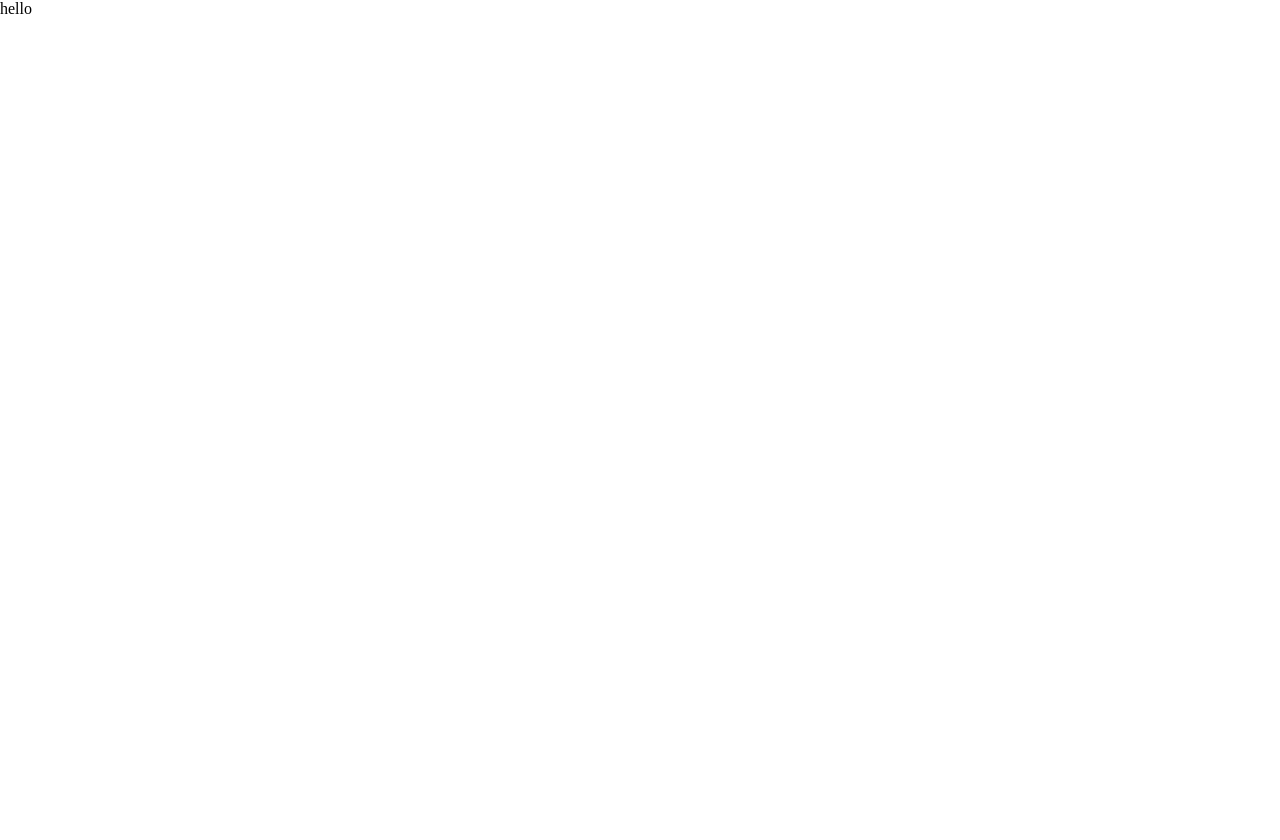
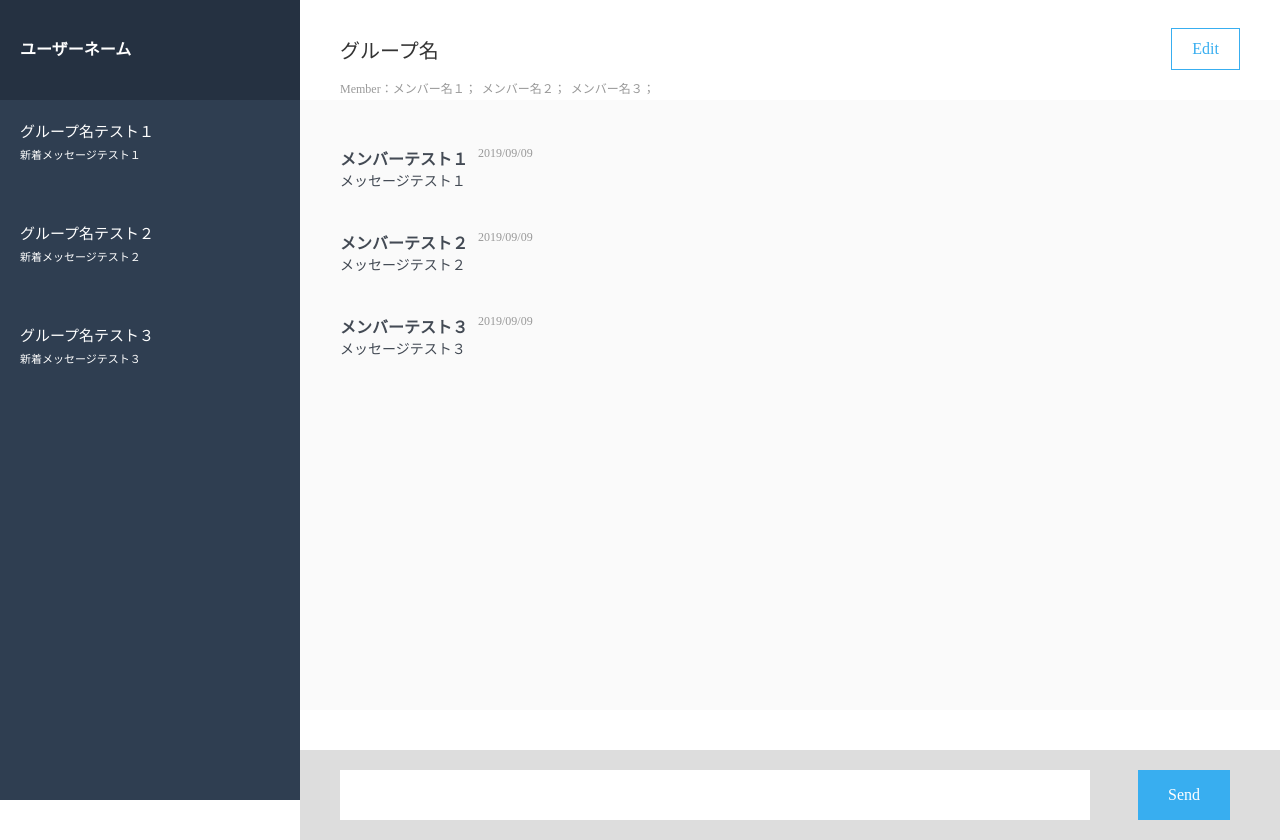
Before and after one commit to message2tomorrow/chat-space, a Rails app: page / in a window 1280 px wide. Before the commit the page is almost empty. Before the commit the page ends 14 px from the top, so only its background shows below. Run offline with Rails 7, Linux system fonts and the light colour scheme; style sheets or scripts are compiled from the project's sources; some libraries are stand-ins or nearby versions.

Commit message:
eidt_of_view_of_chatspace

```diff
--- a/app/assets/stylesheets/application.scss
+++ b/app/assets/stylesheets/application.scss
@@ -1 +1,8 @@
-@import "./reset";
+@import "config/colors";
+@import "config/font-size";
+@import "config/reset";
+@import "mixins/mixin";
+@import "mixins/vendor_prefix";
+@import "modules/side_bar";
+@import "modules/chat";
+@import "messages/messages.scss";
--- /dev/null
+++ b/app/assets/stylesheets/config/colors.scss
@@ -0,0 +1,4 @@
+$white: #fff;
+$side_blue_dark: #253141;
+$side_blue_light: #2f3e51;
+$light_blue: #38AEF0;
--- /dev/null
+++ b/app/assets/stylesheets/config/font-size.scss
@@ -0,0 +1,3 @@
+$side_header_font: 16px;
+$side_group_name: 15px;
+$side_group_message: 11px;
--- /dev/null
+++ b/app/assets/stylesheets/config/reset.scss
@@ -0,0 +1,126 @@
+/*!
+ * YUI 3.5.0 - reset.css (http://developer.yahoo.com/yui/3/cssreset/)
+ * http://cssreset.com
+ * Copyright 2012 Yahoo! Inc. All rights reserved.
+ * http://yuilibrary.com/license/
+ */
+/*
+    TODO will need to remove settings on HTML since we can't namespace it.
+    TODO with the prefix, should I group by selector or property for weight savings?
+*/
+html{
+  color:#000;
+  background:#FFF;
+}
+/*
+  TODO remove settings on BODY since we can't namespace it.
+*/
+/*
+  TODO test putting a class on HEAD.
+      - Fails on FF.
+*/
+body,
+div,
+dl,
+dt,
+dd,
+ul,
+ol,
+li,
+h1,
+h2,
+h3,
+h4,
+h5,
+h6,
+pre,
+code,
+form,
+fieldset,
+legend,
+input,
+textarea,
+p,
+blockquote,
+th,
+td {
+  margin:0;
+  padding:0;
+}
+table {
+  border-collapse:collapse;
+  border-spacing:0;
+}
+fieldset,
+img {
+  border:0;
+}
+/*
+  TODO think about hanlding inheritence differently, maybe letting IE6 fail a bit...
+*/
+address,
+caption,
+cite,
+code,
+dfn,
+em,
+strong,
+th,
+var {
+  font-style:normal;
+  font-weight:normal;
+}
+
+ol,
+ul {
+  list-style:none;
+}
+
+caption,
+th {
+  text-align:left;
+}
+h1,
+h2,
+h3,
+h4,
+h5,
+h6 {
+  font-size:100%;
+  font-weight:normal;
+}
+q:before,
+q:after {
+  content:'';
+}
+abbr,
+acronym {
+  border:0;
+  font-variant:normal;
+}
+/* to preserve line-height and selector appearance */
+sup {
+  vertical-align:text-top;
+}
+sub {
+  vertical-align:text-bottom;
+}
+input,
+textarea,
+select {
+  font-family:inherit;
+  font-size:inherit;
+  font-weight:inherit;
+}
+/*to enable resizing for IE*/
+input,
+textarea,
+select {
+  *font-size:100%;
+}
+/*because legend doesn't inherit in IE */
+legend {
+  color:#000;
+}
+/* YUI CSS Detection Stamp */
+#yui3-css-stamp.cssreset { display: none; }
--- /dev/null
+++ b/app/assets/stylesheets/messages/messages.scss
@@ -0,0 +1,3 @@
+.wrapper {
+  @include flexbox;
+}
--- /dev/null
+++ b/app/assets/stylesheets/mixins/_vendor_prefix.scss
@@ -0,0 +1,7 @@
+$prefixes: -webkit-, -moz-, -ms-, -o-, '';
+
+@mixin flexbox {
+  @each $prefix in $prefixes {
+    display: #{$prefix}flex;
+  }
+}
--- /dev/null
+++ b/app/assets/stylesheets/modules/chat.scss
@@ -0,0 +1,101 @@
+.chat {
+  width: calc(100% - 300px);
+  .header {
+    box-sizing: border-box;
+    height: 100px;
+    padding: 0 40px;
+    .left-header {
+      float: left;
+      &__title {
+        color: #333;
+        font-size: 20px;
+        margin-top: 35px;
+      }
+      &__members {
+        color: #999;
+        display: flex;
+        font-size: 12px;
+        margin-top: 15px;
+        .member {
+          display: inline-block;
+          padding-right: 5px;
+        }
+      }
+    }
+    .right-header {
+      border: 1px solid $light_blue;
+      color: $light_blue;
+      float: right;
+      height: 40px;
+      line-height: 40px;
+      margin-top: 28px;
+      padding: 0 20px;
+    }
+  }
+
+  .messages {
+    background-color: #FAFAFA;
+    box-sizing: border-box;
+    padding: 46px 40px 0;
+    height: calc(100% - 100px - 90px);
+    .message {
+      .upper-message {
+        display: flex;
+        &__user-name {
+          color: #434a54;
+          font-size: 16px;
+          font-weight: bold;
+        }
+        &__date {
+          color: #999;
+          font-size: 12px;
+          padding-left: 10px;
+        }
+      }
+      .lower-message {
+        margin-top: 10px;
+        &__content {
+          color: #434a54;
+          font-size: 14px;
+          margin-bottom: 40px;
+        }
+      }
+    }
+  }
+
+  .form {
+    background-color: #DDDDDD;
+    box-sizing: border-box;
+    height: 90px;
+    padding: 20px 50px 20px 40px;
+    &__message {
+      border: none;
+      float: left;
+      height: 50px;
+      width: calc(100% - 150px);
+    }
+    &__mask {
+      background-color: $white;
+      float: left;
+      height: 50px;
+      padding-right: 10px;
+      &__image {
+        font-size: 20px;
+        line-height: 50px;
+      }
+      .hidden {
+        display: none;
+      }
+    }
+    &__submit {
+      background-color: $light_blue;
+      border: none;
+      color: $white;
+      float: right;
+      font-size: 16px;
+      height: 50px;
+      margin-left: 15px;
+      padding: 0 30px;
+    }
+  }
+}
--- /dev/null
+++ b/app/assets/stylesheets/modules/side_bar.scss
@@ -0,0 +1,44 @@
+.side-bar {
+  box-sizing: border-box;
+  color: $white;
+  width: 300px;
+  .header {
+    background-color: $side_blue_dark;
+    height: 100px;
+    line-height: 100px;
+    padding: 0 20px;
+    &__name {
+      display: inline-block;
+      font-size: $side_header_font;
+      font-weight: bold;
+    }
+    &__lists {
+      display: inline-block;
+      float: right;
+      .list {
+        display: inline-block;
+      }
+      .icon {
+        color: $white;
+        font-size: $side_header_font;
+      }
+    }
+  }
+
+  .groups {
+    background-color: $side_blue_light;
+    height: calc(100vh - 100px);
+    padding: 0 20px;
+    .group {
+      box-sizing: border-box;
+      padding: 20px 0 40px;
+      &__name {
+        font-size: $side_group_name;
+      }
+      &__message {
+        font-size: $side_group_message;
+        margin-top: 5px;
+      }
+    }
+  }
+}
--- /dev/null
+++ b/app/controllers/messages_controller.rb
@@ -0,0 +1,4 @@
+class MessagesController < ApplicationController
+  def index
+  end
+end
--- /dev/null
+++ b/app/views/messages/index.html.haml
@@ -0,0 +1,56 @@
+.wrapper
+
+  = render 'shared/side_bar'
+
+  .chat
+    .header
+      .left-header
+        .left-header__title
+          グループ名
+        %ul.left-header__members
+          Member：
+          %li.member
+            メンバー名１；
+          %li.member
+            メンバー名２；
+          %li.member
+            メンバー名３；
+      .right-header
+        .right-header__button
+          Edit
+    .messages
+      .message
+        .upper-message
+          .upper-message__user-name
+            メンバーテスト１
+          .upper-message__date
+            2019/09/09
+        .lower-meesage
+          .lower-message__content
+            メッセージテスト１
+      .message
+        .upper-message
+          .upper-message__user-name
+            メンバーテスト２
+          .upper-message__date
+            2019/09/09
+        .lower-meesage
+          .lower-message__content
+            メッセージテスト２
+      .message
+        .upper-message
+          .upper-message__user-name
+            メンバーテスト３
+          .upper-message__date
+            2019/09/09
+        .lower-meesage
+          .lower-message__content
+            メッセージテスト３
+    .form
+      %form
+        %input.form__message
+        .form__mask
+          %label.form__mask__image
+            = fa_icon 'picture-o', class: 'icon'
+            %input.hidden{type: 'file'}
+        %input.form__submit{type: 'submit', value: 'Send'}
--- /dev/null
+++ b/app/views/shared/_side_bar.html.haml
@@ -0,0 +1,27 @@
+.side-bar
+  .header
+    %h3.header__name
+      ユーザーネーム
+    %ul.header__lists
+      %li.list
+        = link_to '#' do
+          = fa_icon 'pencil-square-o', class: 'icon'
+      %li.list
+        = link_to '#' do
+          = fa_icon 'cog', class: 'icon'
+  .groups
+    .group
+      .group__name
+        グループ名テスト１
+      .group__message
+        新着メッセージテスト１
+    .group
+      .group__name
+        グループ名テスト２
+      .group__message
+        新着メッセージテスト２
+    .group
+      .group__name
+        グループ名テスト３
+      .group__message
+        新着メッセージテスト３
--- a/config/routes.rb
+++ b/config/routes.rb
@@ -1,4 +1,4 @@
 Rails.application.routes.draw do
   # For details on the DSL available within this file, see http://guides.rubyonrails.org/routing.html
-  root  'chat_space#index'
+  root  'messages#index'
 end
```
Also changed, not shown: Gemfile, app/assets/stylesheets/mixins/_mixin.scss (added).
